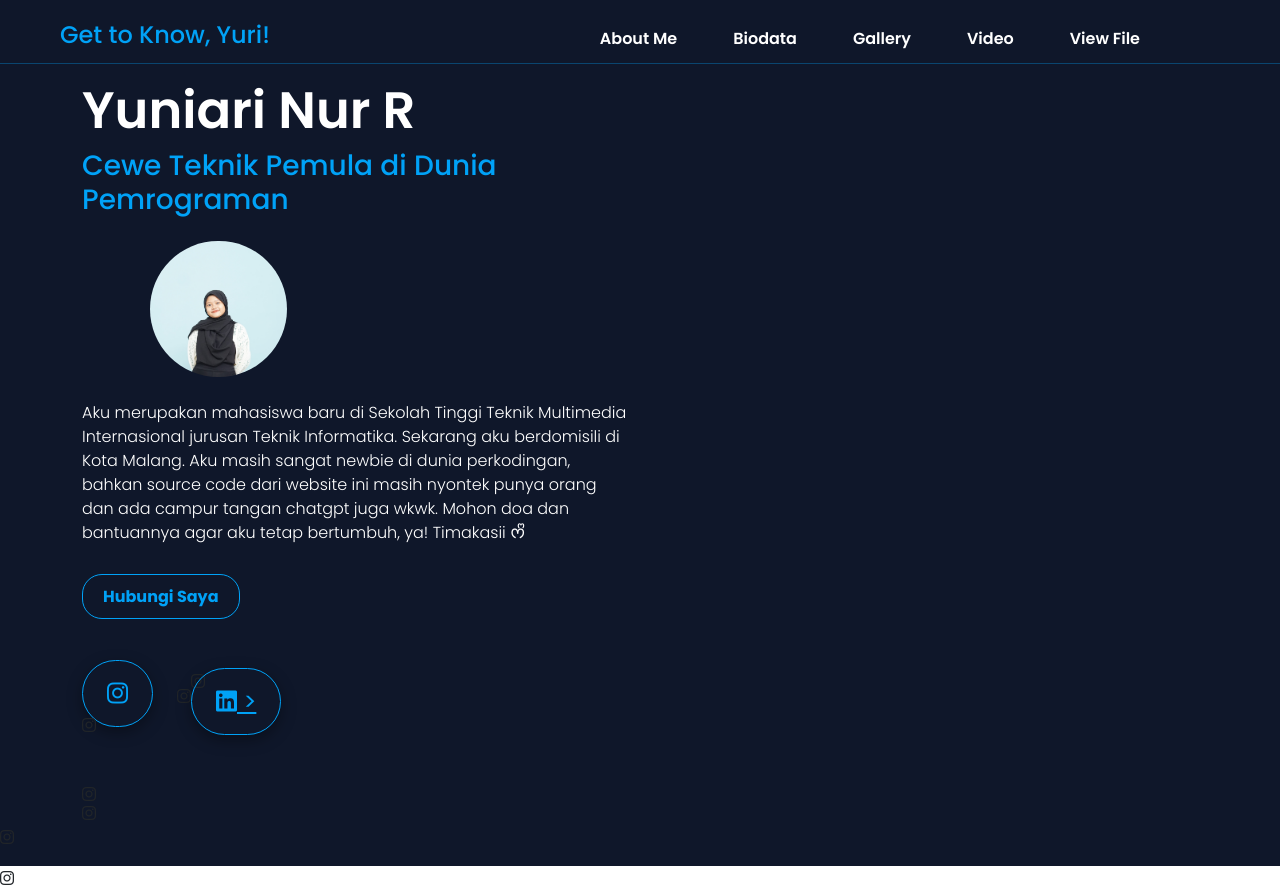
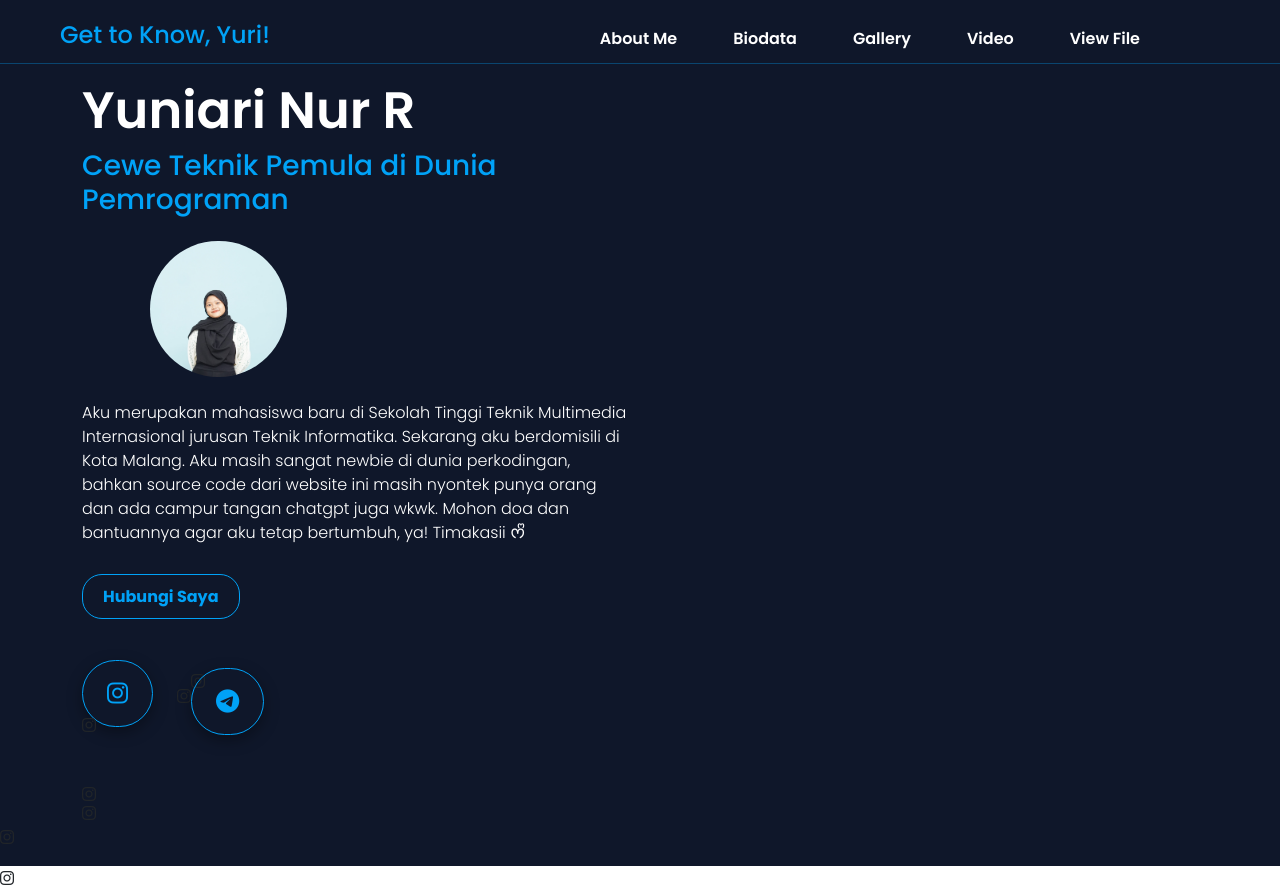
Before and after one commit to yuniarii/portofolioku, a plain HTML site: page index.html in a window 1280 px wide. Drawn offline with nearby package versions, Linux system fonts and the light colour scheme.

Commit message:
Update index.html

```diff
--- a/index.html
+++ b/index.html
@@ -95,11 +95,11 @@
             ><i class="fa-brands fa-instagram"</i
             ></a>
           </div>
-        <div class="tombol-sosmed">
+          <div class="tombol-sosmed">
           <a
-          href="https://www.linkedin.com/in/yuniari-n-459705258?utm_source=share&utm_campaign=share_via&utm_content=profile&utm_medium=android_app"
-          ><i class="fa-brands fa-linkedin"></i>
-            ></a>
+          href="https://t.me/yuniarinr"
+          ><i class="fa-brands fa-telegram"></i
+          ></a>
         </div>
     </div>
   </div>
```
